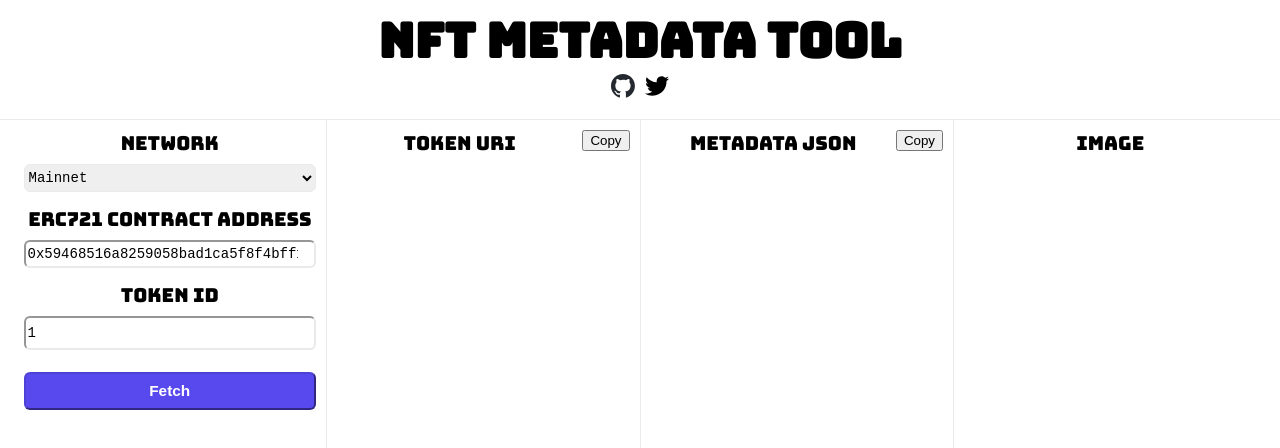
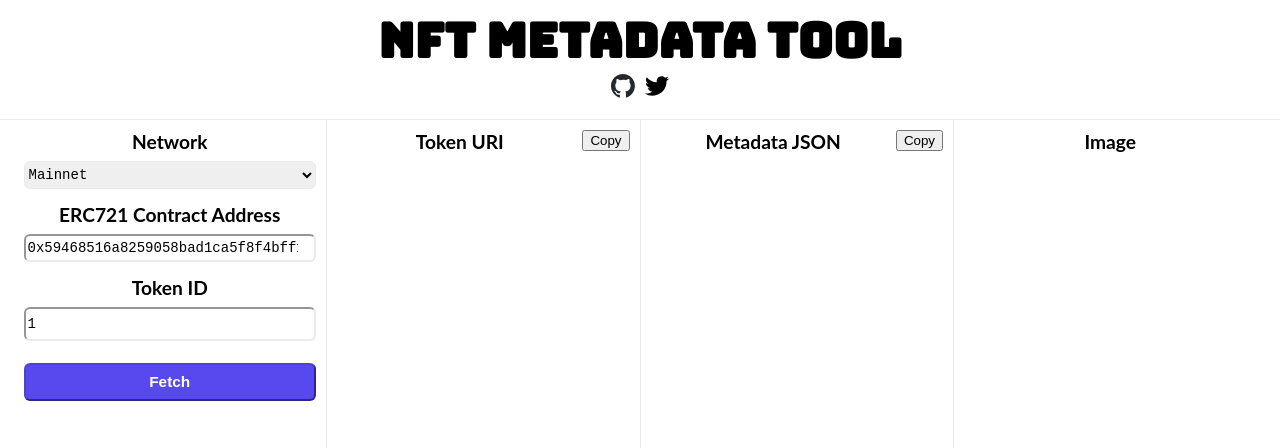
Before and after one commit to nvonpentz/nft-metadata-tool, a Next.js app: page / in a window 1280 px wide. Shown: the top 448 px of the page. Built offline with nearby package versions, Linux system fonts and the light colour scheme.

Commit message:
Only use Bungee for H1

```diff
--- a/styles/Home.module.css
+++ b/styles/Home.module.css
@@ -90,9 +90,10 @@
 
 .label {
   text-align: center;
-  font-family: "Bungee";
+  font-family: "Lato";
   font-size: 1.2rem;
   padding-bottom: 0.5rem;
+  font-weight: bold;
 }
 
 
--- a/styles/globals.css
+++ b/styles/globals.css
@@ -25,7 +25,7 @@ body {
   margin: 0;
 }
 
-h1, h2, h3 {
+h1 {
   font-family: "Bungee";
 }
 
```
